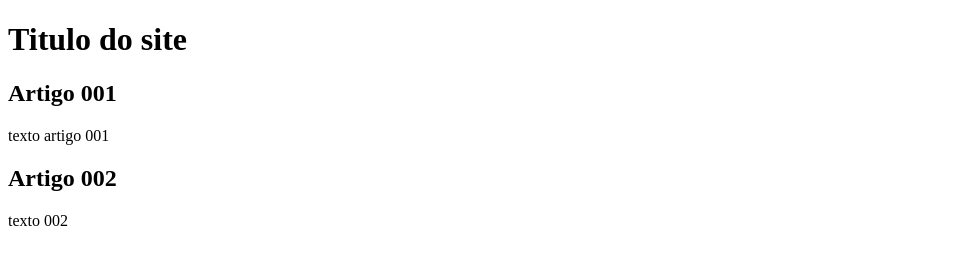
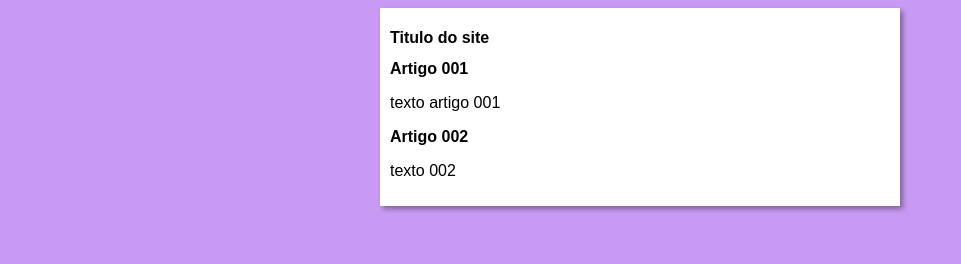
Before and after one commit to viniciussfarinha/projeto-site, a plain HTML site: page index.html in a window 1280 px wide. Shown: the whole page, without its empty margins (0-961 px from the left). Drawn offline with Linux system fonts and the light colour scheme.

Commit message:
iniciei o design

```diff
--- /dev/null
+++ b/estilos/style.css
@@ -0,0 +1,17 @@
+* {
+    font-family: Arial, Helvetica, sans-serif;
+    font-size: 16px;
+}
+
+body {
+background-color: rgb(200, 154, 243);
+
+}
+
+main {
+    background-color: white;
+    width: 500px;
+    margin: auto;
+    padding: 10px;
+    box-shadow:3px 3px 5px rgba(0, 0, 0, 0.363) ;
+}
--- a/index.html
+++ b/index.html
@@ -5,6 +5,7 @@
     <meta http-equiv="X-UA-Compatible" content="IE=edge">
     <meta name="viewport" content="width=device-width, initial-scale=1.0">
     <title>Titulo do Site</title>
+   <link rel="stylesheet" href="estilos/style.css">
 </head>
 <body>
     <main>
```
